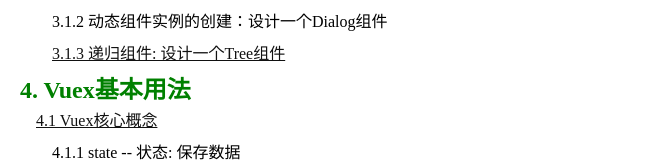
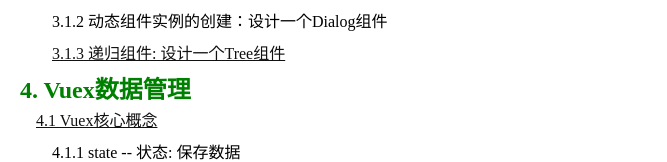
Before and after one commit to borealRoc/full-stack-study, a Vue app in the folder Vue/01component/: page / in a window 1280 px wide. Shown: the part 871-1033 px from the top of the page, without its empty margins (0-667 px from the left). Built offline with nearby package versions, Linux system fonts and the light colour scheme.

Commit message:
vuex基本用法

```diff
--- a/Vue/01component/src/App.vue
+++ b/Vue/01component/src/App.vue
@@ -1,7 +1,7 @@
 <template>
   <div id="app">
     <!-- Vue组件化思想与设计 -->
-    <ComPratice course="vue" title="组件化" ref="ComPratice" />
+    <ComPratice course="vue" title="核心知识" ref="ComPratice" />
     <!-- vueRouter原理 -->
     <!-- <my-router-link to="/course">Course</my-router-link>
     <my-router-link to="/popup">Popup</my-router-link>
--- a/Vue/01component/src/views/ComPratice.vue
+++ b/Vue/01component/src/views/ComPratice.vue
@@ -76,7 +76,7 @@
           </dl>
         </li>
         <li class="com-list">
-          <h2>4. Vuex基本用法</h2>
+          <h2>4. Vuex数据管理</h2>
           <dl>
             <dt><router-link to="/vuexBasicUse">4.1 Vuex核心概念</router-link></dt>
             <dd>4.1.1 state -- 状态: 保存数据</dd>
```
